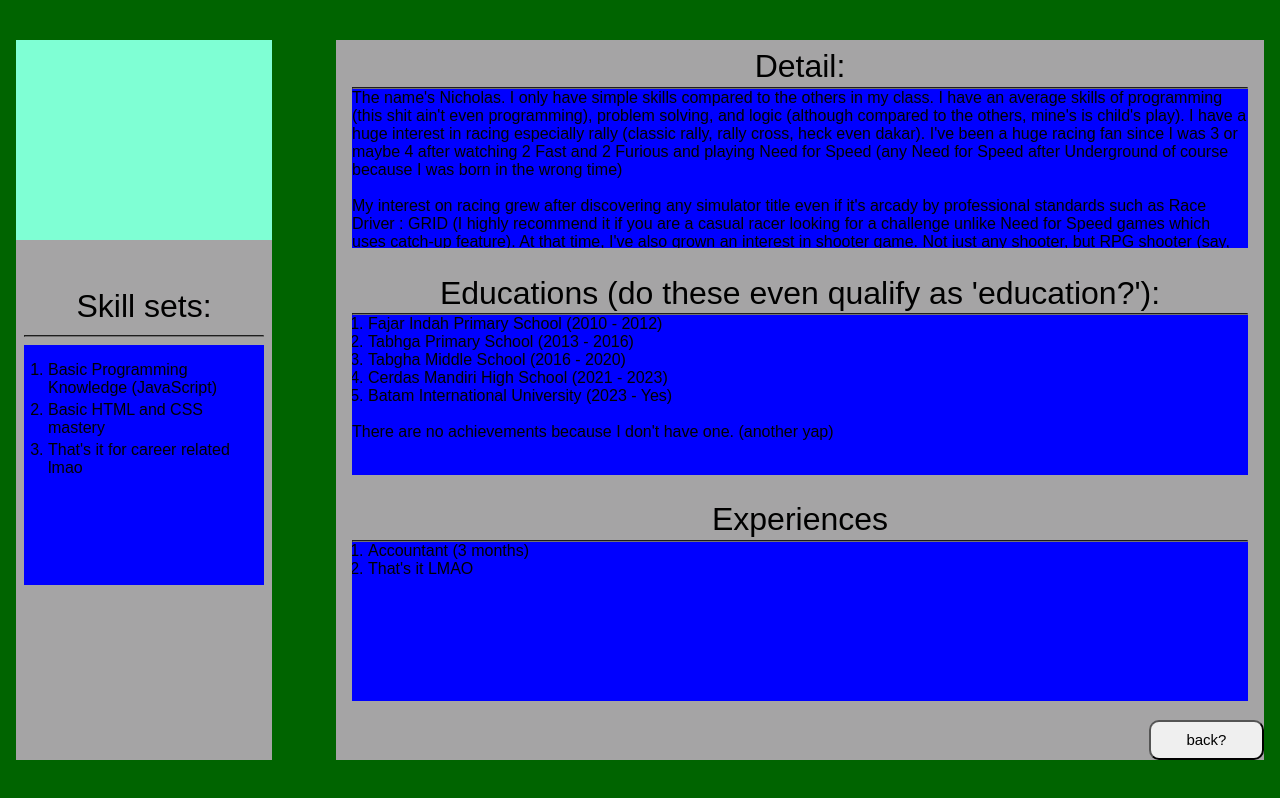
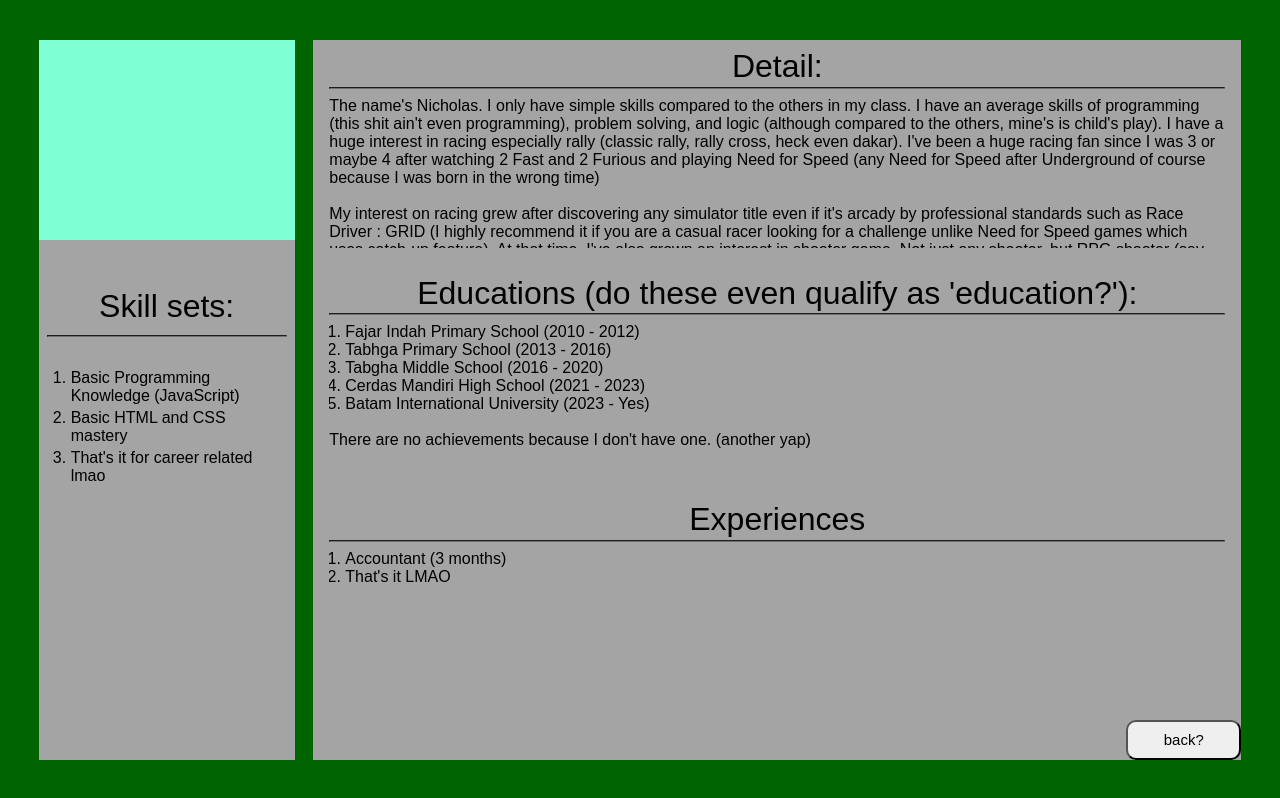
Before and after one commit to GroupBAudi/uib_cv_web, a plain HTML site: page about/about.html in a window 1280 px wide. Drawn offline with Linux system fonts and the light colour scheme; a web font is replaced by a local one.

Commit message:
Adds padding for the DiRT Layout

```diff
--- a/about/about.css
+++ b/about/about.css
@@ -34,30 +34,31 @@
 :root {
     --rightw: 20vw;
     --gray-bg: #a5a4a5;
+    --transparent: rgba(0, 0, 0,0 )
 }
 
 *::-webkit-scrollbar {
-    width: 12px;
+    width: 6px;
 }
 
 *::-webkit-scrollbar-track {
-    background: orange;        /* color of the tracking area */
+    background: var(--transparent);        /* color of the tracking area */
 }
 
 *::-webkit-scrollbar-thumb {
     background-color: blue;    /* color of the scroll thumb */
     border-radius: 20px;       /* roundness of the scroll thumb */
-    border: 3px solid orange;  /* creates padding around scroll thumb */
   }
 
 body {
     display: flex;
     flex-direction: row;
-    gap: 3rem;
+    gap: 0.75rem;
     justify-content: space-evenly;
     background-color: darkgreen;
     height: 100vh;
     align-items: center;
+    padding: 0 2rem 0;
 }
 
 .separator {
@@ -140,7 +141,7 @@ body {
     height: 30vh;
     overflow: auto;
     overflow-x: hidden;
-    background-color: blue;
+    padding-top: 0.5rem;
 }
 
 .return-button {
```
